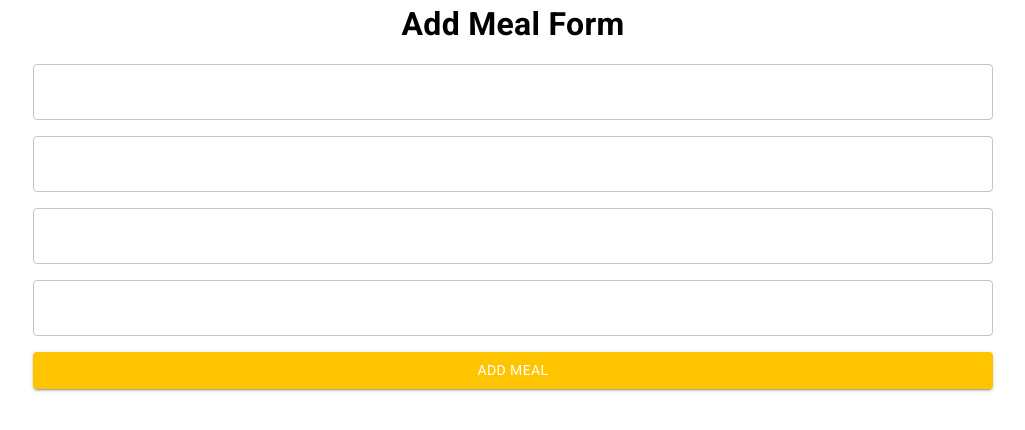
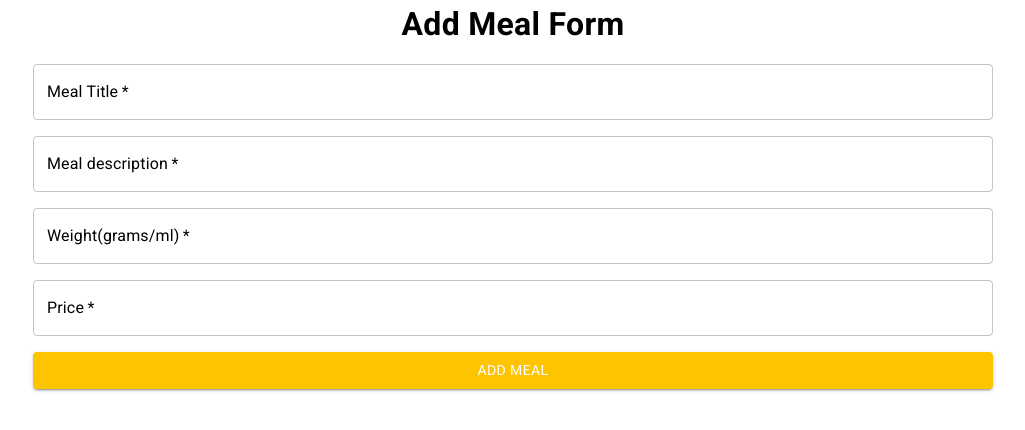
Before and after one commit to team-prstmw/P5FE, a React (Vite) app: page /new_meal in a window 1280 px wide. Shown: the top 430 px of the page, without its empty margins (127-1152 px from the left). Built offline with nearby package versions, Linux system fonts and the light colour scheme.

Commit message:
Fix form

```diff
--- /dev/null
+++ b/src/manager/components/AddMealForm/AddMealForm.css
@@ -0,0 +1,4 @@
+label{
+    color: #000 !important;
+
+}
--- a/src/manager/components/AddMealForm/AddMealForm.tsx
+++ b/src/manager/components/AddMealForm/AddMealForm.tsx
@@ -1,3 +1,5 @@
+import './AddMealForm.css';
+
 import { yupResolver } from '@hookform/resolvers/yup';
 import { Box, Button, FormHelperText, Stack, TextField, Typography } from '@mui/material';
 import { useForm } from 'react-hook-form';
```
